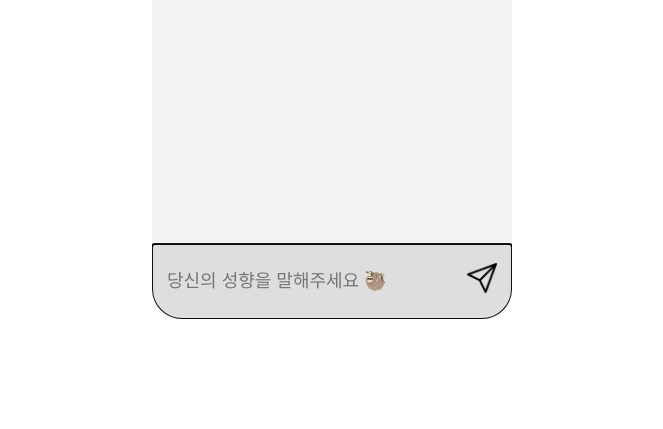
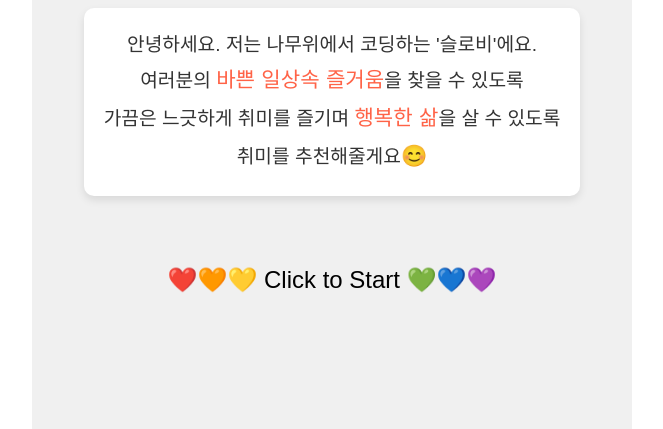
Before and after one commit to sora-creator/slobby, a plain HTML site: page slobby.html in a window 1280 px wide. Shown: the part 371-800 px from the top of the page, without its empty margins (308-971 px from the left). Drawn offline with Linux system fonts and the light colour scheme; a web font is replaced by a local one.

Commit message:
second commit

```diff
--- a/slobby.html
+++ b/slobby.html
@@ -4,9 +4,27 @@
     <meta charset="UTF-8">
     <meta name="viewport" content="width=device-width, initial-scale=1.0">
     <title>🦥취미추천봇 슬로비🦥</title>
-    <link rel="stylesheet" href="slobby.css">
+    <link rel="preconnect" href="https://fonts.googleapis.com">
+<link rel="preconnect" href="https://fonts.gstatic.com" crossorigin>
+<link href="https://fonts.googleapis.com/css2?family=IBM+Plex+Sans+KR&family=IBM+Plex+Sans:ital,wght@0,100;0,200;0,300;0,400;0,500;0,600;0,700;1,100;1,200;1,300;1,400;1,500;1,600;1,700&family=Jua&family=Nanum+Pen+Script&family=Single+Day&display=swap" rel="stylesheet">
+    <link rel="stylesheet" href="slobby_1.css">
+    <link rel="stylesheet" href="slobby_2.css">
+
 </head>
 <body>
+    <div id="loading-page">
+        <div class="text">Hello! I'm Slobby<br>
+            (sloth + slow + hobby)</div>
+        <div class="sloth-icon">🦥</div>
+        <div class="container">
+        <p>안녕하세요. 저는 나무위에서 코딩하는 <b>'슬로비'</b>에요.<br>
+        여러분의 <span>바쁜 일상속 즐거움</span>을 찾을 수 있도록<br>
+        가끔은 느긋하게 취미를 즐기며 <span>행복한 삶</span>을 살 수 있도록<br>
+        취미를 추천해줄게요<span class="smile">😊</span></p>
+        </div>
+        <div class="text">❤️🧡💛 Click to Start 💚💙💜</div>
+    </div>
+    <div id="main-content" style="display: none;">
             <div class="chat-container">
                 <div class="chat-header">
                     <div class="sloth-location">
@@ -26,7 +44,7 @@
                     <button id="send-button"><img src="images/send.png" alt="메세지 전송 버튼"></button>
                 </div>
             </div>
-
-    <script src="slobby.js"></script>
+    </div>
+    <script src="loading.js"></script>
 </body>
 </html>
--- a/slobby.js
+++ b/slobby.js
@@ -1,3 +1,16 @@
+// 첫번째 페이지
+document.addEventListener('DOMContentLoaded', function() {
+    const loadingPage = document.getElementById('loading-page');
+    const mainContent = document.getElementById('main-content');
+
+    loadingPage.addEventListener('click', function() {
+        loadingPage.style.display = 'none';
+        mainContent.style.display = 'block';
+    });
+});
+
+
+// 두번째 페이지
 document.getElementById('send-button').addEventListener('click', function() {
     sendMessage();
 });
--- /dev/null
+++ b/slobby_1.css
@@ -0,0 +1,74 @@
+/* 첫번째 페이지 */
+body, html {
+    margin: 0;
+    padding: 0;
+    height: 100%;
+    font-family: "IBM Plex Sans KR", sans-serif;
+    font-weight: 400;
+    font-style: normal;
+}
+
+#loading-page {
+    width: 600px;
+}
+
+.text {
+    font-size: 24px;
+    text-align: center;
+    margin: 50px;
+
+}
+
+.container {
+    text-align: center;
+    background-color: #fff;
+    padding: 20px;
+    border-radius: 10px;
+    box-shadow: 0 4px 8px rgba(0, 0, 0, 0.1);
+    max-width: 600px;
+    margin: 20px;
+}
+
+.container p {
+    font-size: 1.2em;
+    line-height: 1.8;
+    color: #333;
+}
+
+.container p span {
+    font-family: 'Jua', sans-serif;
+    font-size: 1.1em;
+    color: #FF6347;
+}
+
+.smile {
+    font-size: 15px;
+}
+
+#loading-page {
+    display: flex;
+    flex-direction: column;
+    justify-content: center;
+    align-items: center;
+    height: 100vh;
+    background-color: #f0f0f0;
+    cursor: pointer;
+}
+
+.sloth-icon {
+    font-size: 100px;
+    animation: bounce 1s infinite alternate;
+}
+
+@keyframes bounce {
+    from {
+        transform: translateY(0px);
+    }
+    to {
+        transform: translateY(-20px);
+    }
+}
+
+#main-content {
+    padding: 20px;
+}
--- a/slobby.css
+++ b/slobby_2.css
@@ -12,7 +12,6 @@ body {
     display: flex;
     justify-content: center;
     align-items: center;
-    padding-top: 50px;
 }
 
 .chat-container {
```
Also changed, not shown: 1 other file. Lines whose indentation alone changed are shown as unchanged.
